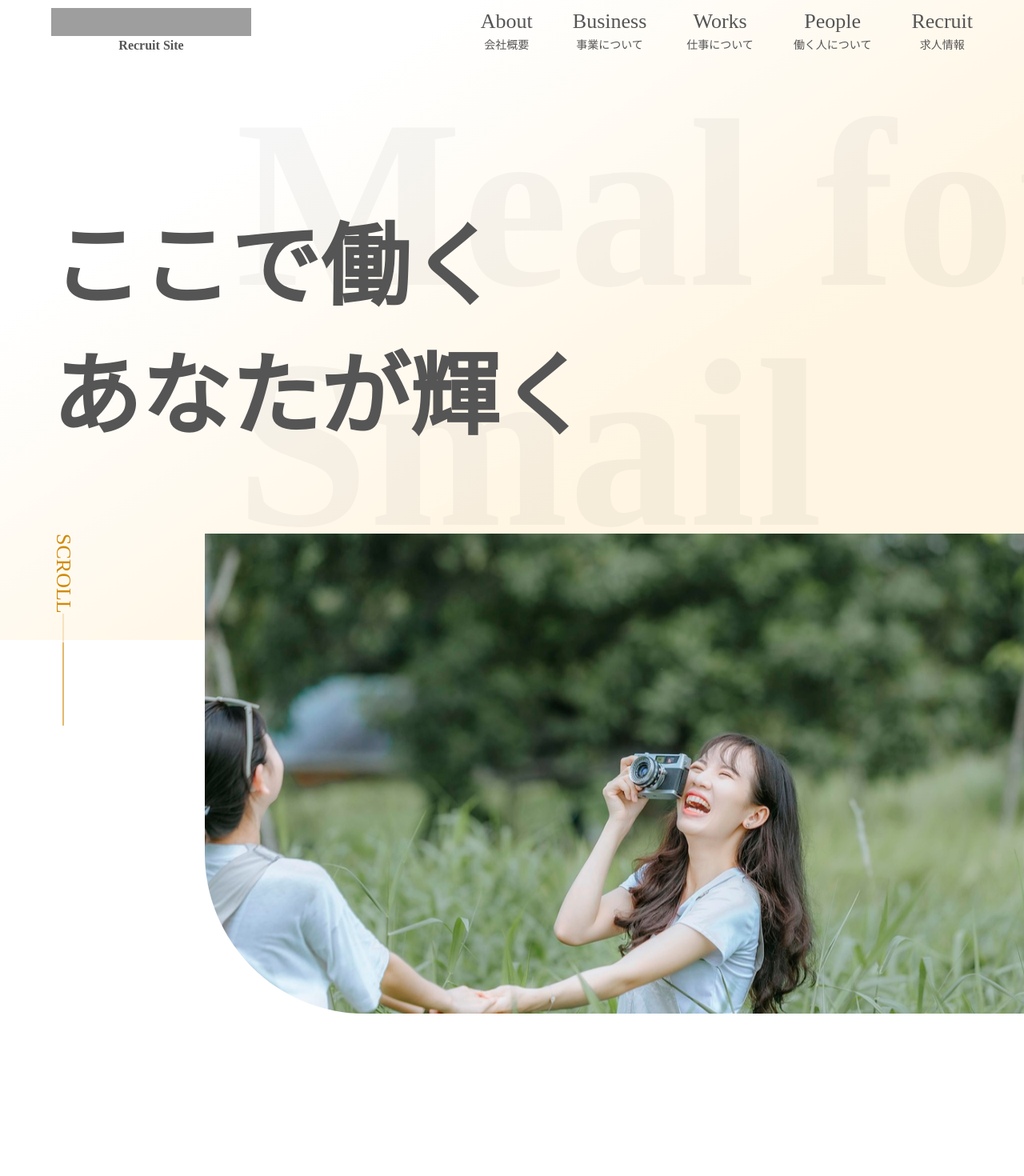
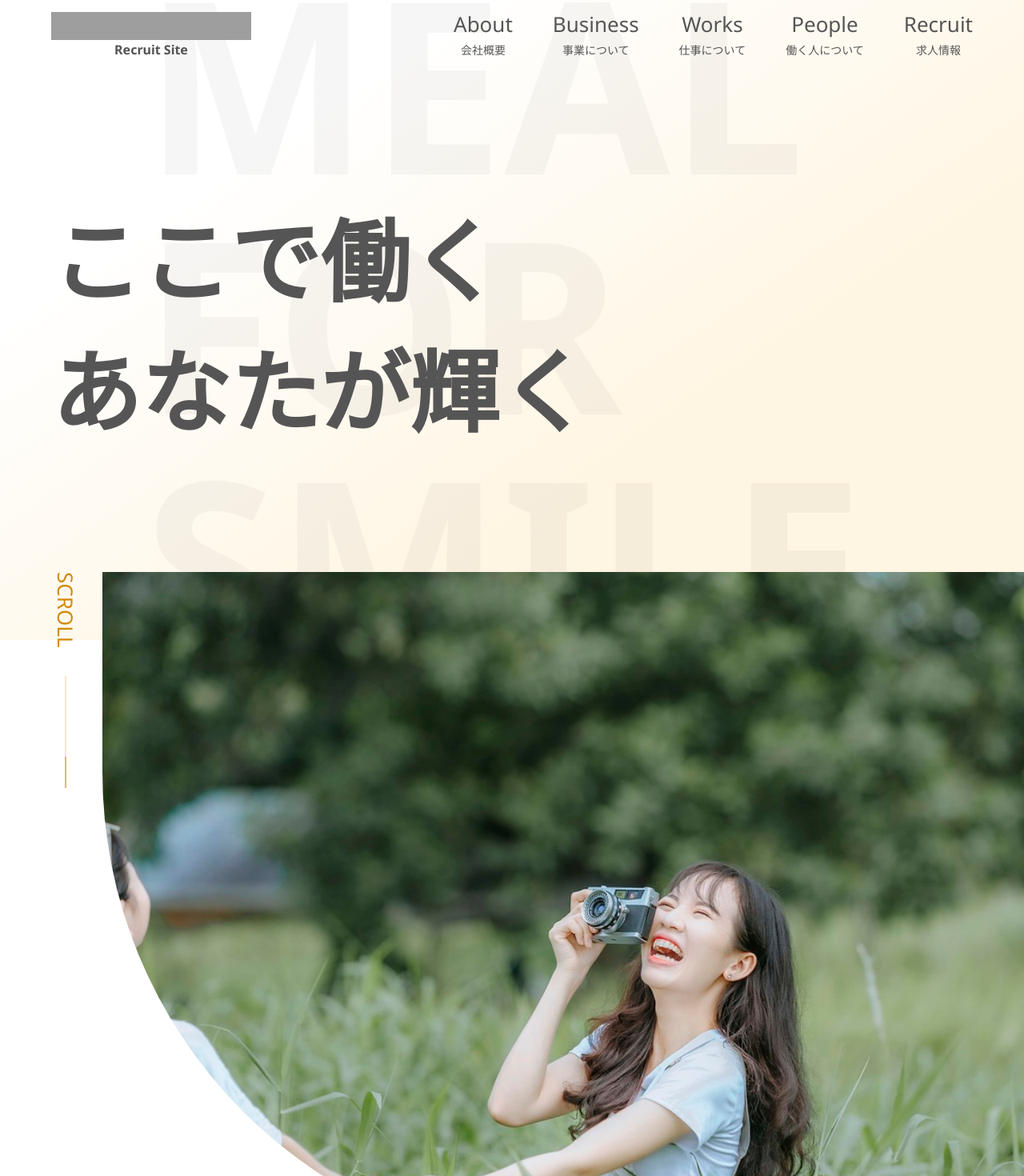
Before and after one commit to y3kh6s03/Fresco-recruit, a Next.js app: page / in a window 1280 px wide. Shown: the top 1470 px of the page at 80% size. Before the commit the page ends 1331 px from the top, so only its background shows below. Built offline with nearby package versions, Linux system fonts and the light colour scheme; grey boxes are pictures that could not be loaded.

Commit message:
hero-fixed

```diff
--- a/package.json
+++ b/package.json
@@ -9,6 +9,7 @@
     "lint": "next lint"
   },
   "dependencies": {
+    "@next/font": "^13.4.12",
     "eslint": "8.46.0",
     "eslint-config-next": "13.4.12",
     "next": "13.4.12",
--- a/src/app/components/Hero/Hero.scss
+++ b/src/app/components/Hero/Hero.scss
@@ -1,4 +1,5 @@
 @use "src/app/styles/_common.scss" as *;
+@use "src/app/styles/_mq.scss" as *;
 
 .hero {
     width: 100vw;
@@ -9,36 +10,61 @@
         margin: 100px 0;
         position: relative;
 
+        @include mq(xl){
+            margin: 150px 0;
+        }
+
         &::before{
-            content: "Meal for Smail";
+            content: "MEAL FOR SMILE";
             @extend .font-xxl;
             opacity: .05;
+            line-height: 1;
             position: absolute;
             top: 50%;
             left: 0;
-            transform: translate(20%, -50%);
+            transform: translate(10%, -50%);
             z-index: -1;
+
+            @include mq(md){
+                top: 50%;
+            }
         }
     }
 
     &__inner{
         width: 100vw;
-        height: 600px;
+        height: 400px;
         margin: 0 calc(50% - 50vw);
-        border-radius: 0 0 0 200px;
         position: relative;
 
+        @include mq(md){
+            height: 650px;
+        }
 
+        @include mq(lg){
+            height: 850px;
+        }
     }
 
     &__image {
-        width: 80%;
+        width: 85%;
         height: 100%;
         overflow: hidden;
         border-radius: 0 0 0 200px;
         position: absolute;
         top: 0;
         right: 0;
+
+        @include mq(md){
+            border-radius: 0 0 0 400px;
+        }
+        @include mq(lg){
+            border-radius: 0 0 0 500px;
+        }
+        @include mq(xl){
+            border-radius: 0 0 0 600px;
+            width: 90%;
+        }
 
         &__img {
             display: inline-block;
--- a/src/app/components/Navbar/Navbar.scss
+++ b/src/app/components/Navbar/Navbar.scss
@@ -15,7 +15,7 @@
 
     & .pc__nav {
         width: 100%;
-        padding: 10px 5%;
+        padding: 15px 5%;
         display: flex;
         justify-content: space-between;
         align-items: center;
--- a/src/app/components/Scroll/Scroll.scss
+++ b/src/app/components/Scroll/Scroll.scss
@@ -1,10 +1,15 @@
 @use "/src/app/styles/_common.scss" as *;
+@use "/src/app/styles/_mq.scss" as *;
 
 
 .scroll {
     writing-mode: vertical-rl;
     position: relative;
     height: 240px;
+
+    @include mq(lg){
+        height: 270px;
+    }
 
     & span{
         @extend .font-md;
--- a/src/app/layout.jsx
+++ b/src/app/layout.jsx
@@ -1,5 +1,23 @@
 import { NavBar } from './components/Navbar/NavBar'
 import 'src/app/styles/globals.scss'
+import { Noto_Sans, Noto_Sans_JP} from 'next/font/google'
+
+
+
+const notojp = Noto_Sans_JP({
+  weight: ["400"],
+  subsets: ["latin"],
+  variable: "--font-notojp",
+  display: "swap",
+});
+
+const noto = Noto_Sans({
+  weight: ["400", "700"],
+  subsets: ["latin"],
+  variable: "--font-noto",
+  display: "swap",
+});
+
 
 
 export const metadata = {
@@ -9,7 +27,7 @@ export const metadata = {
 
 export default function RootLayout({ children }) {
   return (
-    <html lang="js">
+    <html lang="ja" className={`${noto.variable} ${notojp.variable}`}>
       <body>
         <div className="wrapper">
           <NavBar />
--- a/src/app/styles/_common.scss
+++ b/src/app/styles/_common.scss
@@ -61,7 +61,7 @@ container
     width: 100vw;
     height: 100%;
     position: relative;
-    padding: 5%;
+    padding: 0 5%;
     margin: 0 auto;
 
     @include mq(lg) {
--- a/src/app/styles/globals.scss
+++ b/src/app/styles/globals.scss
@@ -9,6 +9,7 @@
 body {
     padding: 0;
     margin: 0;
+    font-family: var(--font-noto), var(--font-notojp), sans-serif;
 }
 
 a{
```
Also changed, not shown: 1 other file (tests, documents, lock files or other folders).
